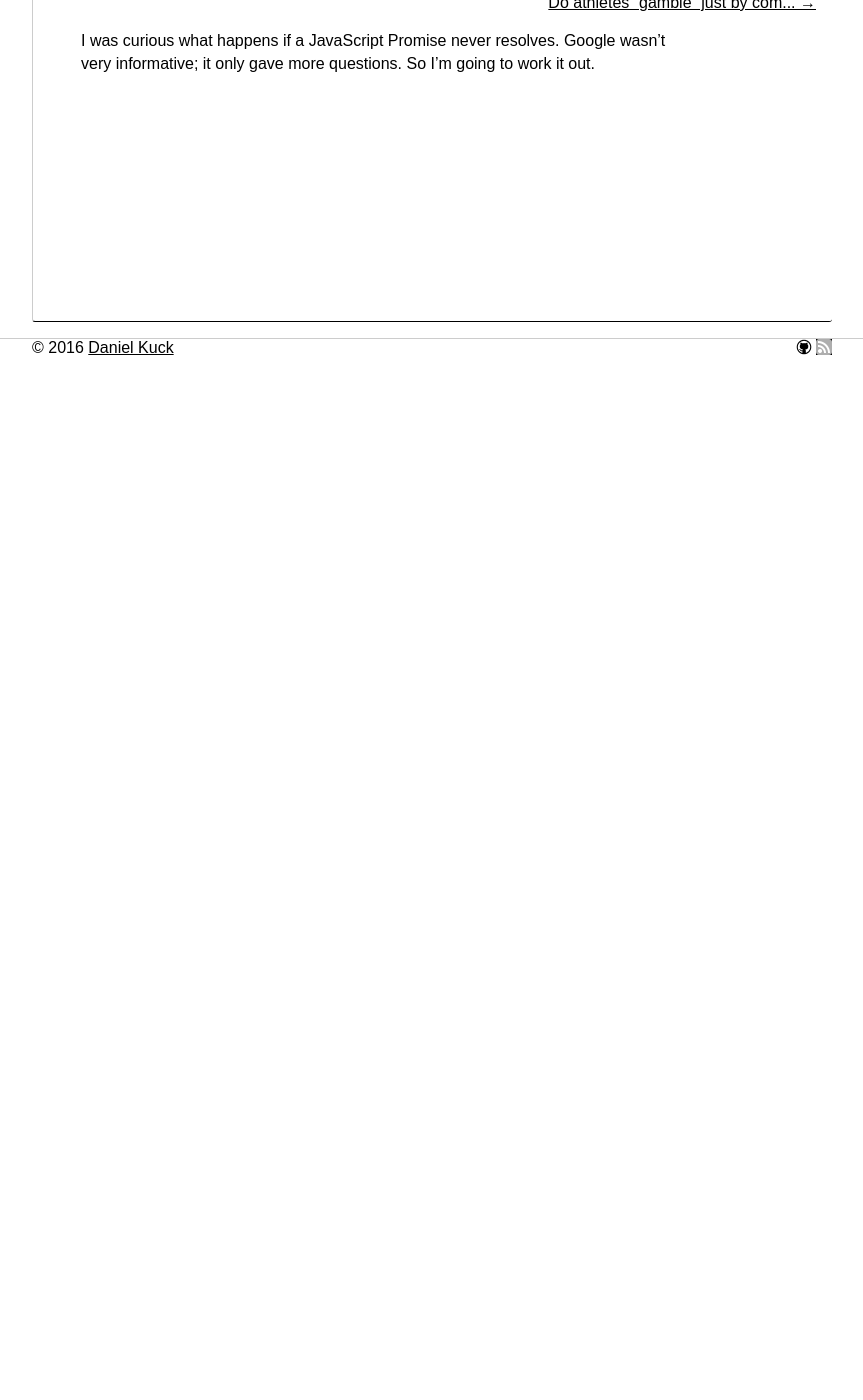
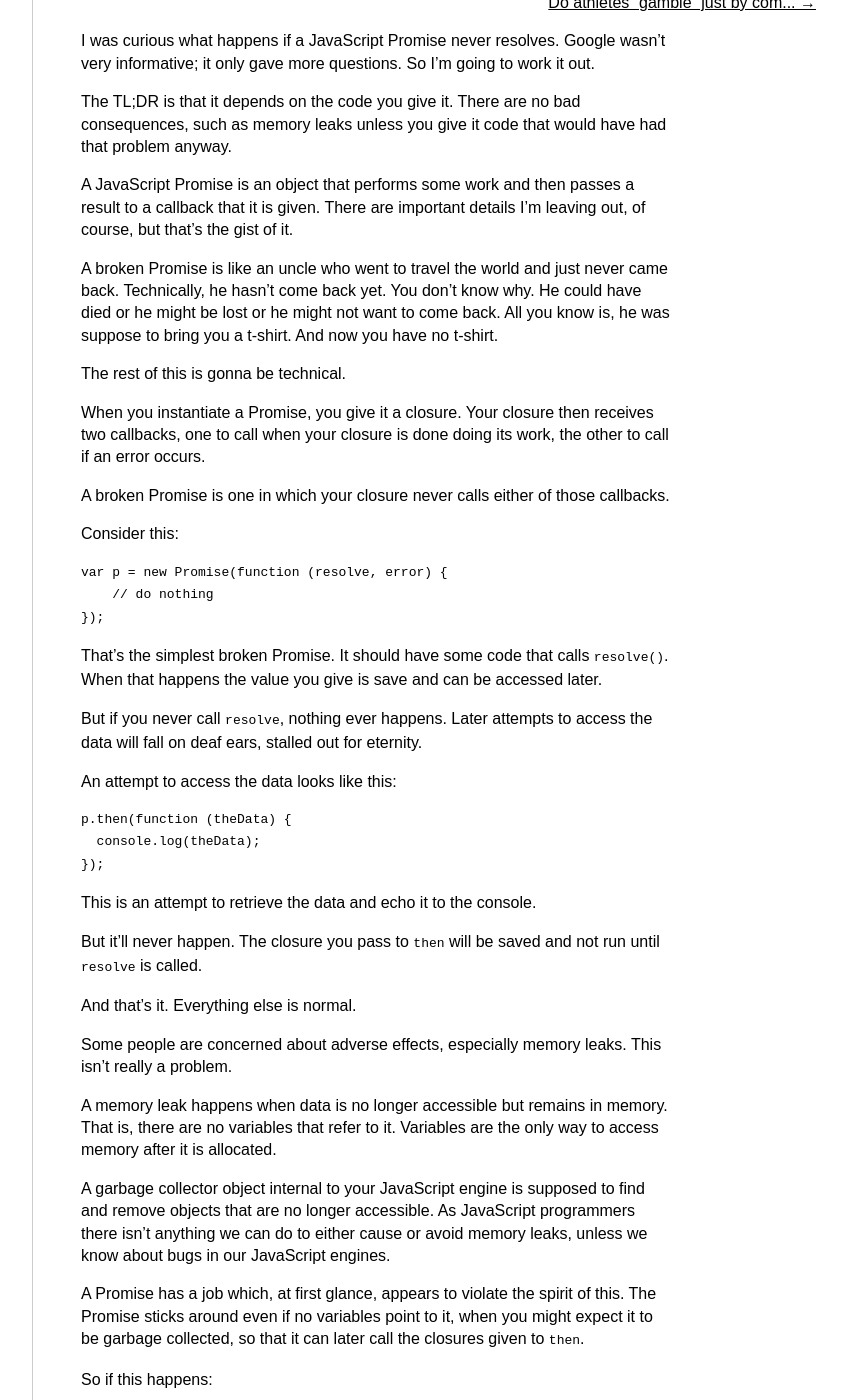
Before and after one commit to dankuck/dankuck.github.io, a Jekyll site: the page built from _posts/2017-02-24-broken-js-promises.md, in a window 1280 px wide and 1400 px high, scrolled down 263 px. Shown: the whole window, without its empty margins (208-1071 px from the left). Built offline with Jekyll 4.4.1, drawn with Linux system fonts in a browser that asks for light colours; before the commit the page ends 900 px from its top, so only the background shows below that; some of the changed text lies outside the part shown.

Commit message:
Almost there

````diff
--- a/_posts/2017-02-24-broken-js-promises.md
+++ b/_posts/2017-02-24-broken-js-promises.md
@@ -8,3 +8,100 @@ draft: 1
 ---
 
 I was curious what happens if a JavaScript Promise never resolves. Google wasn't very informative; it only gave more questions. So I'm going to work it out.
+
+The TL;DR is that it depends on the code you give it. There are no bad consequences, such as memory leaks unless you give it code that would have had that problem anyway.
+
+A JavaScript Promise is an object that performs some work and then passes a result to a callback that it is given. There are important details I'm leaving out, of course, but that's the gist of it.
+
+A broken Promise is like an uncle who went to travel the world and just never came back. Technically, he hasn't come back yet. You don't know why. He could have died or he might be lost or he might not want to come back. All you know is, he was suppose to bring you a t-shirt. And now you have no t-shirt.
+
+The rest of this is gonna be technical.
+
+When you instantiate a Promise, you give it a closure. Your closure then receives two callbacks, one to call when your closure is done doing its work, the other to call if an error occurs.
+
+A broken Promise is one in which your closure never calls either of those callbacks.
+
+Consider this:
+
+```
+var p = new Promise(function (resolve, error) {
+    // do nothing
+});
+```
+
+That's the simplest broken Promise. It should have some code that calls `resolve()`. When that happens the value you give is save and can be accessed later.
+
+But if you never call `resolve`, nothing ever happens. Later attempts to access the data will fall on deaf ears, stalled out for eternity.
+
+An attempt to access the data looks like this:
+
+```
+p.then(function (theData) {
+  console.log(theData);
+});
+```
+
+This is an attempt to retrieve the data and echo it to the console.
+
+But it'll never happen. The closure you pass to `then` will be saved and not run until `resolve` is called.
+
+And that's it. Everything else is normal.
+
+Some people are concerned about adverse effects, especially memory leaks. This isn't really a problem.
+
+A memory leak happens when data is no longer accessible but remains in memory. That is, there are no variables that refer to it. Variables are the only way to access memory after it is allocated.
+
+A garbage collector object internal to your JavaScript engine is supposed to find and remove objects that are no longer accessible. As JavaScript programmers there isn't anything we can do to either cause or avoid memory leaks, unless we know about bugs in our JavaScript engines.
+
+A Promise has a job which, at first glance, appears to violate the spirit of this. The Promise sticks around even if no variables point to it, when you might expect it to be garbage collected, so that it can later call the closures given to `then`.
+
+So if this happens:
+
+```
+function x() {
+    var p = ... some promise code ...
+    p.then(function (data) {
+        console.log(data);
+    });
+}
+
+x();
+```
+
+When this code runs, you know that `p` is created, it is given a `then` and then `p` goes out of scope and you think it can be garbage collected. But since you know that Promises are meant to avoid this problem, you think they are immune to garbage collection. That's where you're wrong.
+
+The key is in that hidden part, the "some promise code". If it's what we wrote above, then yes, it will be garbage collected.
+
+```
+function x() {
+    var p = new Promise(function (resolve, error) {
+        // do nothing
+    });
+    p.then(function (data) {
+        console.log(data);
+    });
+}
+
+x();
+```
+
+When the Promise is created, the closure is immediately run. The `resolve` is never called. The closure finishes. The `x()` function finishes. Nothing has any references to `p` anymore, so the Promise is garbage collected.
+
+That one should be intuitive. Let's look at another one that's a little sneakier.
+
+```
+function x() {
+    var p = new Promise(function (resolve, error) {
+        setTimeout(function () {
+            resolve('some data');
+        }, 10000);
+    });
+    p.then(function (data) {
+        console.log(data);
+    });
+}
+
+x();
+```
+
+Now something interesting happens. The timeout created by `setTimeout` calls `resolve` after a 10 second wait. In those 10 seconds, the `x()` function finishes. But the `p` variable is not released. It cannot be garbage collected, because of the timeout and the almighty SCOPE.
````
